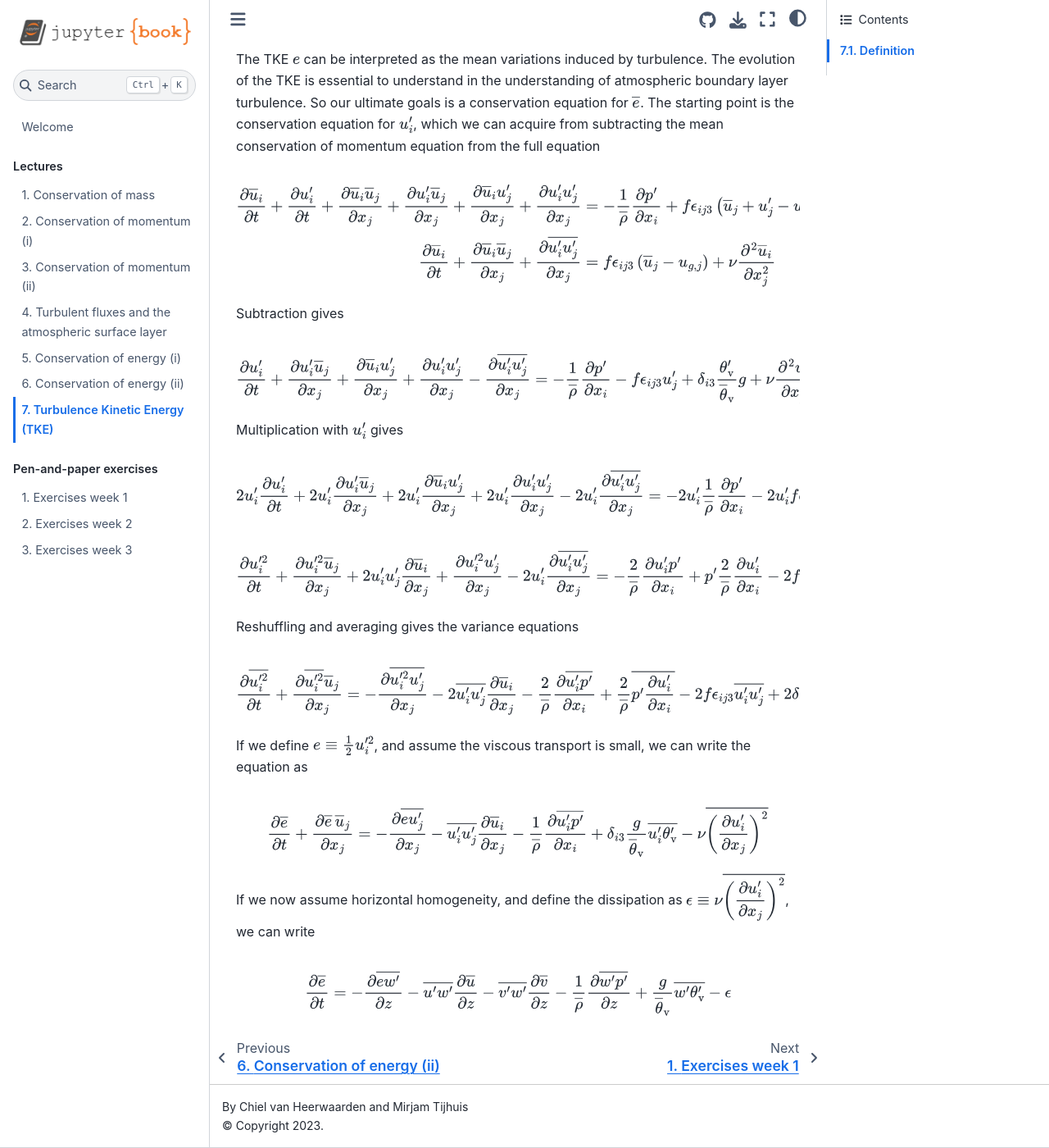
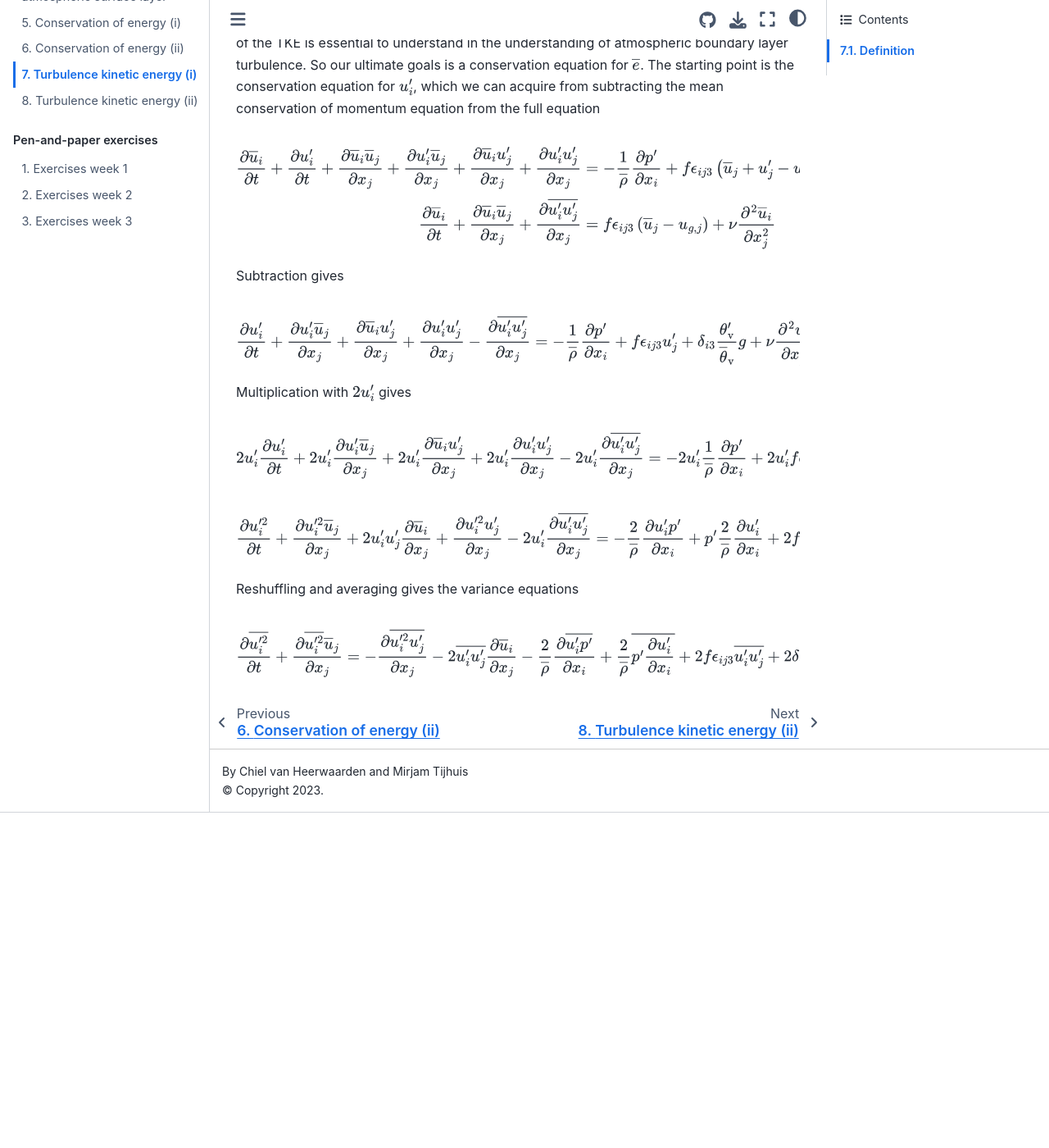
Before and after one commit to boundary-layer-meteo/boundary-layer-meteo.github.io, a Jupyter Book: the page built from lectures/7_tke.md, in a window 1280 px wide and 1400 px high, scrolled down 463 px. Shown: the whole window at 82% size. Built offline with Jupyter Book 1.0.4 settings and Sphinx 7.4.7 and the Sphinx Book theme 1.1.4, drawn with Linux system fonts in a browser that asks for light colours; after the commit the page ends 1454 px from its top, so only the background shows below that; some of the changed text lies outside the part shown.

Commit message:
Bugfixes and more info on TKE.

```diff
--- a/_toc.yml
+++ b/_toc.yml
@@ -14,6 +14,7 @@ parts:
      - file: lectures/5_energy_i
      - file: lectures/6_energy_ii
      - file: lectures/7_tke
+     - file: lectures/8_tke_ii
 #     - file: lectures/temperature
 #   - caption: Theory
 #     numbered: true
--- a/exercises/week3.md
+++ b/exercises/week3.md
@@ -198,12 +198,12 @@ Imagine a summer day with little to no wind, on which a solar eclipse occurs. Du
 thus the only important term in the right hand side of the prognostic Turbulence Kinetic Energy
 equation (Equation {eq}`for:ex3`) is the dissipation term. In addition, we will assume no advection.
 
-a) Is the turbulent kinetic energy being produced or destroyed?
+a) Is turbulence kinetic energy being produced or destroyed?
 
 <details>
   <summary>Answer</summary>
 
-If the only relevant term is dissipation, the turbulent kinetic energy is being destroyed.
+If the only relevant term is dissipation, the turbulence kinetic energy is being destroyed.
 
 </details>
 
--- a/lectures/7_tke.md
+++ b/lectures/7_tke.md
@@ -1,4 +1,4 @@
-# Turbulence Kinetic Energy (TKE)
+# Turbulence kinetic energy (i)
 
 $$
 \def\ubar{\overline{u}}
@@ -20,9 +20,6 @@ $$
 \def\uiprimesq{u_i^{\prime 2}}
 \def\uiprimesqbar{\overline{u_i^{\prime 2}}}
 \def\ujprime{u_j^\prime}
-\def\ubar{\overline{u}}
-\def\vbar{\overline{v}}
-\def\wbar{\overline{w}}
 $$
 
 ## Definition
@@ -84,7 +81,7 @@ $$
 - 2 \uiprime \pd{\overline{ \uiprime \ujprime }}{x_j}
 =
 - 2 \uiprime \dfrac{1}{\rhobar} \pd{p^\prime}{x_i}
-- 2 \uiprime f \epsilon_{ij3} \ujprime
++ 2 \uiprime f \epsilon_{ij3} \ujprime
 + 2 \uiprime \delta_{i3} \dfrac{\theta_\mathrm{v}^\prime}{\overline{\theta}_\mathrm{v}} g
 + 2 \uiprime \nu \pdd{\uiprime}{x_j}
 $$
@@ -98,7 +95,7 @@ $$
 =
 - \dfrac{2}{\rhobar} \pd{\uiprime p^\prime}{x_i}
 + p^\prime \dfrac{2}{\rhobar} \pd{\uiprime}{x_i}
-- 2 f \epsilon_{ij3} \uiprime \ujprime
++ 2 f \epsilon_{ij3} \uiprime \ujprime
 + 2 \delta_{i3} \dfrac{g}{\overline{\theta}_\mathrm{v}} \uiprime \theta_\mathrm{v}^\prime
 + \nu \pdd{\uiprimesq}{x_j}
 - 2 \nu \left( \pd{\uiprime}{x_j} \right)^2
@@ -114,34 +111,8 @@ $$
 - 2 \overline{\uiprime \ujprime} \pd{\uibar}{x_j}
 - \dfrac{2}{\rhobar} \pd{\overline{\uiprime p^\prime}}{x_i}
 + \dfrac{2}{\rhobar} \overline{ p^\prime \pd{\uiprime}{x_i} }
-- 2 f \epsilon_{ij3} \overline{ \uiprime \ujprime }
++ 2 f \epsilon_{ij3} \overline{ \uiprime \ujprime }
 + 2 \delta_{i3} \dfrac{g}{\overline{\theta}_\mathrm{v}} \overline{ \uiprime \theta_\mathrm{v}^\prime}
 + \nu \pdd{\uiprimesqbar}{x_j}
 - 2 \nu \overline{ \left( \pd{\uiprime}{x_j} \right)^2}
 $$
-
-If we define $e \equiv \frac{1}{2} \uiprimesq$, and assume the viscous transport is small, we can write the equation as
-
-$$
-  \pd{\ebar}{t}
-+ \pd{\ebar\,\ujbar}{x_j}
-=
-- \pd{\overline{e\ujprime}}{x_j}
-- \overline{\uiprime \ujprime} \pd{\uibar}{x_j}
-- \dfrac{1}{\rhobar} \pd{\overline{\uiprime p^\prime}}{x_i}
-+ \delta_{i3} \dfrac{g}{\overline{\theta}_\mathrm{v}} \overline{ \uiprime \theta_\mathrm{v}^\prime}
-- \nu \overline{ \left( \pd{\uiprime}{x_j} \right)^2}
-$$
-
-If we now assume horizontal homogeneity, and define the dissipation as $\epsilon \equiv \nu \overline{ \left( \pd{\uiprime}{x_j} \right)^2}$, we can write
-
-$$
-  \pd{\ebar}{t}
-=
-- \pd{\overline{e  w^\prime}}{z}
-- \overline{u^\prime w^\prime} \pd{\ubar}{z}
-- \overline{v^\prime w^\prime} \pd{\vbar}{z}
-- \dfrac{1}{\rhobar} \pd{\overline{w^\prime p^\prime}}{z}
-+ \dfrac{g}{\overline{\theta}_\mathrm{v}} \overline{ w^\prime \theta_\mathrm{v}^\prime}
-- \epsilon
-$$
```
Also changed, not shown: other parts of lectures/7_tke.md (+2 -2 lines), lectures/8_tke_ii.md (added, +69 -0 lines).
